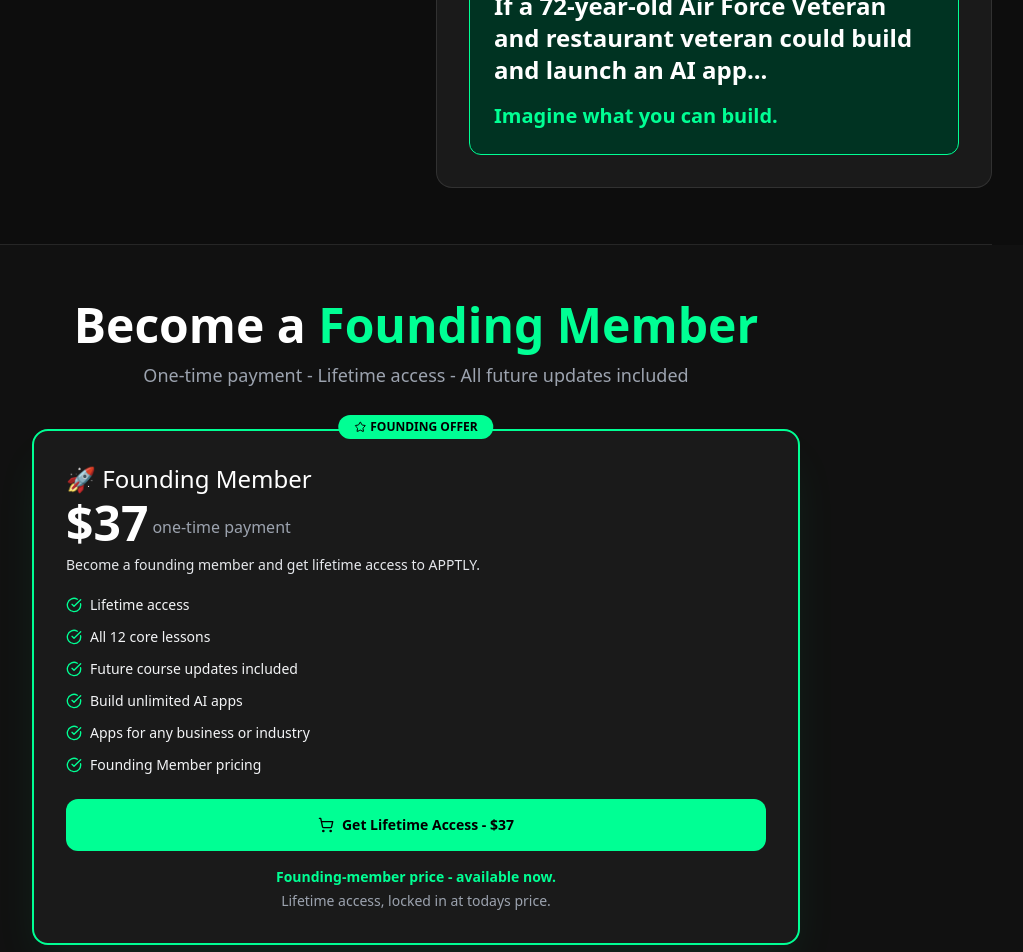
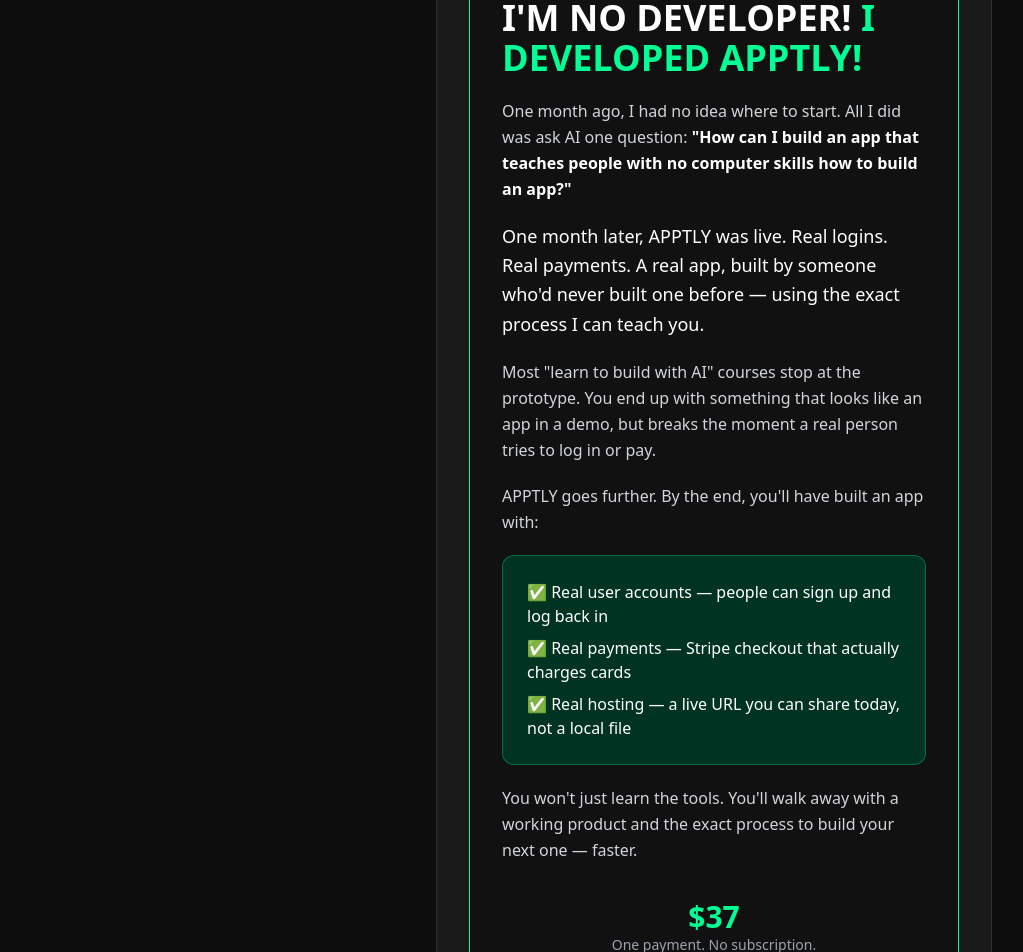
Before and after one commit to myapptly/apptly-website, a Next.js app: page / in a window 1280 px wide. Shown: the part 4020-4972 px from the top of the page, without its empty margins (224-1247 px from the left). Built offline with nearby package versions, Linux system fonts and the light colour scheme.

Commit message:
Update bio.tsx

```diff
--- a/components/bio.tsx
+++ b/components/bio.tsx
@@ -150,6 +150,48 @@ export function Bio() {
 
   </div>
 
+             <div className="bg-[#111111] border border-[#00FF94] rounded-2xl p-8 space-y-5 mt-8">
+  <h2 className="text-3xl md:text-4xl font-black leading-tight">
+    I'M NO DEVELOPER! <span className="text-[#00FF94]">I DEVELOPED APPTLY!</span>
+  </h2>
+
+  <p className="text-gray-300 leading-relaxed">
+    One month ago, I had no idea where to start. All I did was ask AI one question:
+    <span className="text-white font-semibold"> "How can I build an app that teaches people with no computer skills how to build an app?"</span>
+  </p>
+
+  <p className="text-lg text-white leading-relaxed">
+    One month later, APPTLY was live. Real logins. Real payments. A real app, built by
+    someone who'd never built one before — using the exact process I can teach you.
+  </p>
+
+  <p className="text-gray-300 leading-relaxed">
+    Most "learn to build with AI" courses stop at the prototype. You end up with
+    something that looks like an app in a demo, but breaks the moment a real person
+    tries to log in or pay.
+  </p>
+
+  <p className="text-gray-300 leading-relaxed">
+    APPTLY goes further. By the end, you'll have built an app with:
+  </p>
+
+  <div className="bg-[#003322] border border-[#00FF94]/30 rounded-xl p-6 space-y-2">
+    <p>✅ Real user accounts — people can sign up and log back in</p>
+    <p>✅ Real payments — Stripe checkout that actually charges cards</p>
+    <p>✅ Real hosting — a live URL you can share today, not a local file</p>
+  </div>
+
+  <p className="text-gray-300 leading-relaxed">
+    You won't just learn the tools. You'll walk away with a working product and the
+    exact process to build your next one — faster.
+  </p>
+
+  <div className="text-center pt-4">
+    <p className="text-3xl font-bold text-[#00FF94]">$37</p>
+    <p className="text-gray-400 text-sm">One payment. No subscription.</p>
+  </div>
+</div>
+
   <div className="bg-[#003322] border border-[#00FF94] rounded-xl p-6">
 
     <p className="text-2xl font-bold text-white">
```
